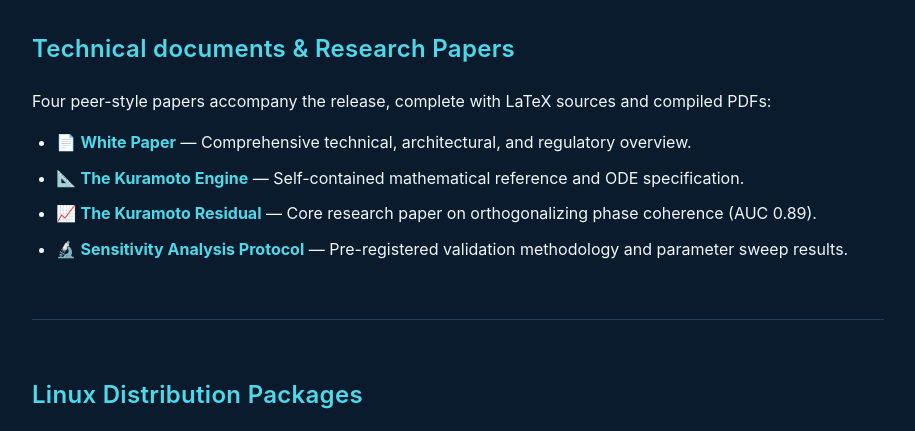
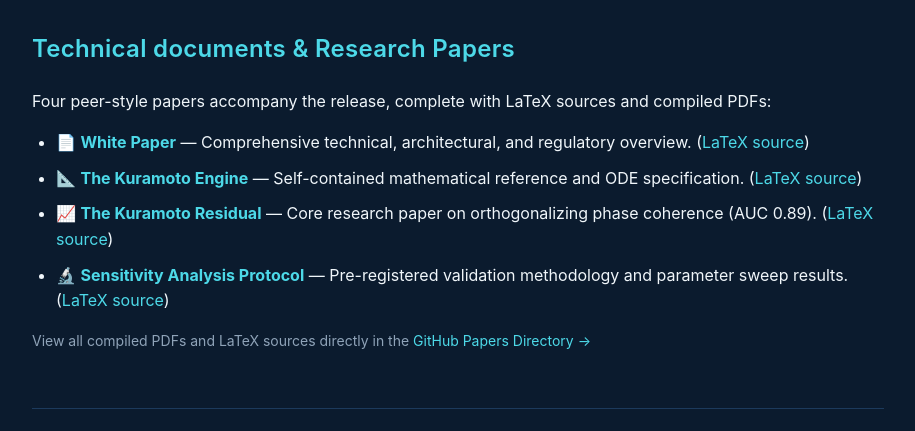
Before and after one commit to SimoesCTT/NeuroCardia, a plain HTML site: page docs/index.html in a window 1280 px wide. Shown: the part 5020-5451 px from the top of the page, without its empty margins (182-1097 px from the left). Drawn offline with Linux system fonts and the light colour scheme.

Commit message:
Fix paper links to point correctly to docs/papers/ and GitHub tree

```diff
--- a/docs/index.html
+++ b/docs/index.html
@@ -128,17 +128,22 @@
       <ul class="papers">
         <li>
           📄 <strong><a href="papers/whitepaper.pdf">White Paper</a></strong> — Comprehensive technical, architectural, and regulatory overview.
+          (<a href="https://github.com/SimoesCTT/NeuroCardia/blob/main/docs/papers/whitepaper.tex" target="_blank">LaTeX source</a>)
         </li>
         <li>
           📐 <strong><a href="papers/kuramoto-engine.pdf">The Kuramoto Engine</a></strong> — Self-contained mathematical reference and ODE specification.
+          (<a href="https://github.com/SimoesCTT/NeuroCardia/blob/main/docs/papers/kuramoto-engine.tex" target="_blank">LaTeX source</a>)
         </li>
         <li>
           📈 <strong><a href="papers/residual-paper.pdf">The Kuramoto Residual</a></strong> — Core research paper on orthogonalizing phase coherence (AUC 0.89).
+          (<a href="https://github.com/SimoesCTT/NeuroCardia/blob/main/docs/papers/residual-paper.tex" target="_blank">LaTeX source</a>)
         </li>
         <li>
           🔬 <strong><a href="papers/sensitivity-analysis.pdf">Sensitivity Analysis Protocol</a></strong> — Pre-registered validation methodology and parameter sweep results.
+          (<a href="https://github.com/SimoesCTT/NeuroCardia/blob/main/docs/papers/sensitivity-analysis.tex" target="_blank">LaTeX source</a>)
         </li>
       </ul>
+      <p class="meta">View all compiled PDFs and LaTeX sources directly in the <a href="https://github.com/SimoesCTT/NeuroCardia/tree/main/docs/papers" target="_blank">GitHub Papers Directory &rarr;</a></p>
     </section>
     <section id="linux-packages">
       <h2>Linux Distribution Packages</h2>
```
